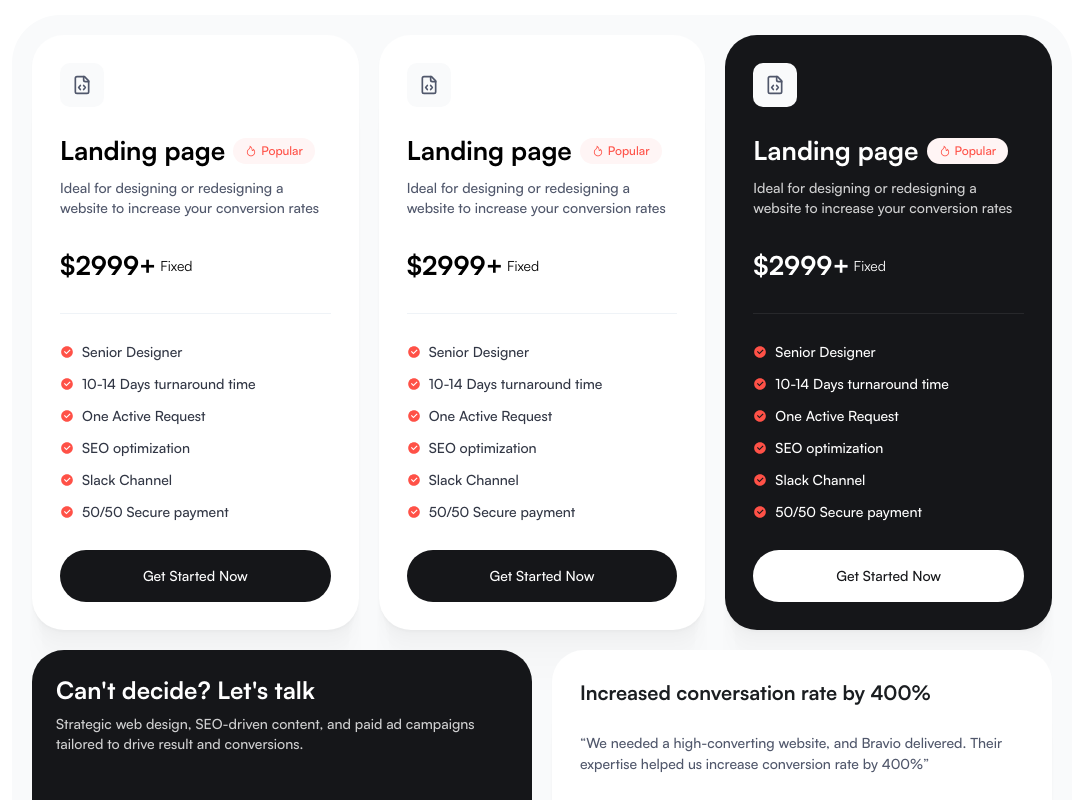
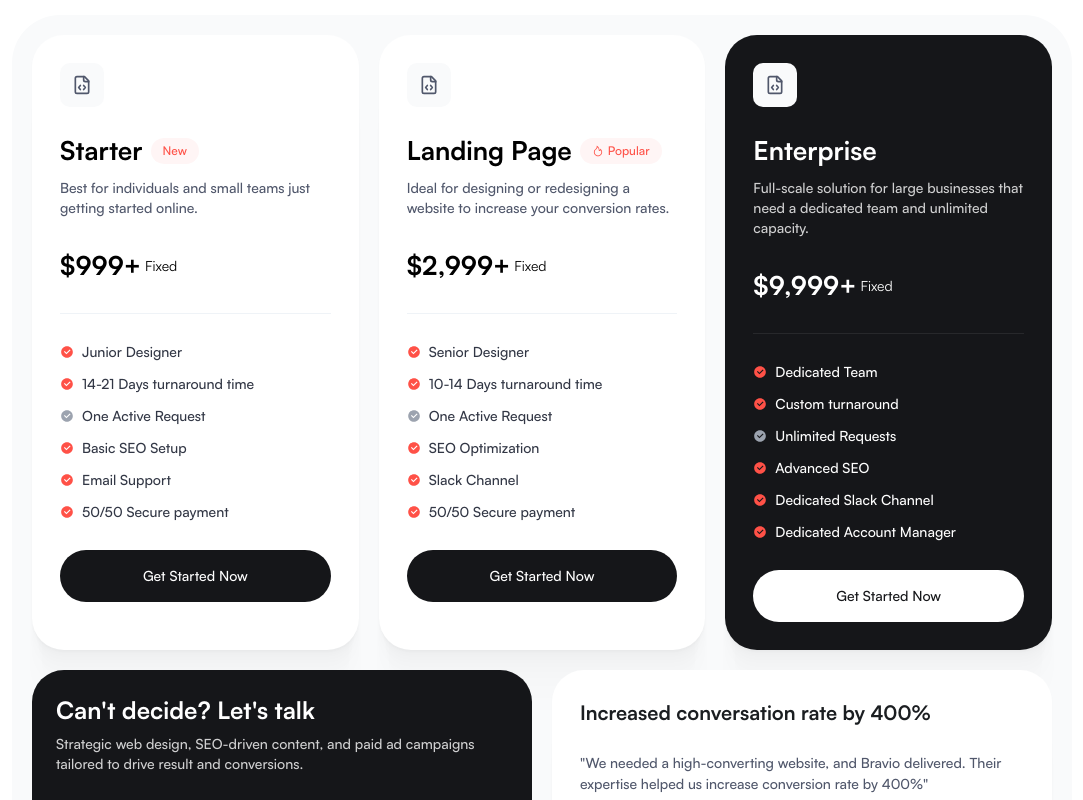
Before and after one commit to samtags/aptly-software-landing, a Next.js app: page / in a window 1280 px wide. Shown: the part 6820-7620 px from the top of the page, without its empty margins (98-1181 px from the left). Built offline with nearby package versions, Linux system fonts and the light colour scheme.

Commit message:
feat:(maping): update props and add array for pricing card

```diff
--- a/src/components/pricing.jsx
+++ b/src/components/pricing.jsx
@@ -5,6 +5,60 @@ import { LuFileCode } from "react-icons/lu";
 import { AiOutlineFire } from "react-icons/ai";
 import { HiArrowUpRight } from "react-icons/hi2";
 import { TestimonyCard } from "./testimonies";
+
+const plans = [
+  {
+    title: "Starter",
+    badge: { label: "New", icon: null },
+    description: "Best for individuals and small teams just getting started online.",
+    price: "$999+",
+    priceLabel: "Fixed",
+    features: [
+      "Junior Designer",
+      "14-21 Days turnaround time",
+      { label: "One Active Request", color: "#9ca3af" },
+      "Basic SEO Setup",
+      "Email Support",
+      "50/50 Secure payment",
+    ],
+    theme: "light",
+    className: "md:grid-col-span-1 lg:col-span-2",
+  },
+  {
+    title: "Landing Page",
+    badge: { label: "Popular", icon: "fire" },
+    description: "Ideal for designing or redesigning a website to increase your conversion rates.",
+    price: "$2,999+",
+    priceLabel: "Fixed",
+    features: [
+      "Senior Designer",
+      "10-14 Days turnaround time",
+      { label: "One Active Request", color: "#9ca3af" },
+      "SEO Optimization",
+      "Slack Channel",
+      "50/50 Secure payment",
+    ],
+    theme: "light",
+    className: "md:grid-col-span-1 lg:col-span-2",
+  },
+  {
+    title: "Enterprise",
+    badge: null,
+    description: "Full-scale solution for large businesses that need a dedicated team and unlimited capacity.",
+    price: "$9,999+",
+    priceLabel: "Fixed",
+    features: [
+      "Dedicated Team",
+      "Custom turnaround",
+      { label: "Unlimited Requests", color: "#9ca3af" },
+      "Advanced SEO",
+      "Dedicated Slack Channel",
+      "Dedicated Account Manager",
+    ],
+    theme: "dark",
+    className: "md:col-span-full lg:col-span-2",
+  },
+];
 
 export default function Pricing() {
   return (
@@ -22,9 +76,10 @@ export default function Pricing() {
       </p>
 
       <div className="bg-[#f9fafb] rounded-[48px] p-5 mt-12 flex flex-col gap-5 md:grid md:grid-cols-2 lg:grid-cols-6">
-        <PriceCard className="md:grid-col-span-1 lg:col-span-2" />
-        <PriceCard className="md:grid-col-span-1 lg:col-span-2" />
-        <PriceCard theme="dark" className="md:col-span-full lg:col-span-2" />
+
+        {plans.map((plan, i) => (
+          <PriceCard key={i} {...plan} />
+        ))}
 
         <div className="p-6 bg-[#151619] rounded-[32px] flex flex-col justify-between service-accent relative md:col-span-1 lg:col-span-3">
           <div className="text-xl lg:text-2xl">
@@ -44,11 +99,11 @@ export default function Pricing() {
           </div>
         </div>
 
-        <TestimonyCard
+       <TestimonyCard
           className="md:col-span-1 lg:col-span-3"
           rateDescription="Increased conversation rate by 400%"
           rateDescriptionClassName="text-[#1b1e21]!"
-          body="“We needed a high-converting website, and Bravio delivered. Their expertise helped us increase conversion rate by 400%”"
+          body={`"We needed a high-converting website, and Bravio delivered. Their expertise helped us increase conversion rate by 400%"`}
           imageUrl="/png/YlbsDACEKLniAdZ2B90nBFRBt14.png"
           name="Danielle Reyes"
           company="Founder, Ember & Co"
@@ -59,56 +114,47 @@ export default function Pricing() {
   );
 }
 
-function Feature({ children }) {
+function Feature({ children, color = "#ff5147" }) {
   return (
     <li className="font-medium text-sm flex gap-2 items-center">
-      <RiCheckboxCircleFill color="#ff5147" />
+      <RiCheckboxCircleFill color={color} />
       {children}
     </li>
   );
 }
 
-function PriceCard({ theme, className }) {
+function PriceCard({ theme, className, title, badge, description, price, priceLabel, features = [] }) {
+  const isDark = theme === "dark";
   return (
-    <div
-      className={`bg-white rounded-[32px] p-7 service-card-shadow ${className} ${theme === "dark" && "bg-[#151619]! text-white!"}`}
-    >
+    <div className={`bg-white rounded-[32px] p-7 service-card-shadow ${className} ${isDark && "bg-[#151619]! text-white!"}`}>
       <div className="w-[44px] h-[44px] flex items-center justify-center rounded-[10px] bg-[#f9fafb]">
         <LuFileCode className="text-[20px] text-[#50576b]" />
       </div>
       <div className="font-bold text-[20px] lg:text-[26px] mt-6 flex items-center gap-2">
-        Landing page
-        <div className="flex items-center gap-1 text-[12px] font-medium bg-[#fff5f5] text-[#ff5147] px-3 py-1 rounded-full">
-          <AiOutlineFire /> Popular
-        </div>
+        {title}
+        {badge && (
+          <div className="flex items-center gap-1 text-[12px] font-medium bg-[#fff5f5] text-[#ff5147] px-3 py-1 rounded-full">
+            {badge.icon === "fire" && <AiOutlineFire />}
+            {badge.label}
+          </div>
+        )}
       </div>
-      <p
-        className={`mt-2 text-sm font-medium text-[#50576b] md:max-w-[500px] ${theme === "dark" && "text-[#fffc]"}`}
-      >
-        Ideal for designing or redesigning a website to increase your conversion
-        rates
+      <p className={`mt-2 text-sm font-medium text-[#50576b] md:max-w-[500px] ${isDark && "text-[#fffc]"}`}>
+        {description}
       </p>
       <div className="flex items-center gap-1 my-7">
-        <span className="font-bold text-[20px] lg:text-[26px]">$2999+</span>
-        <span className="text-sm">Fixed</span>
+        <span className="font-bold text-[20px] lg:text-[26px]">{price}</span>
+        <span className="text-sm">{priceLabel}</span>
       </div>
-
-      <div
-        className={`border-t border-[#eff3f7] ${theme === "dark" && "border-[#ffffff14]!"}`}
-      />
-      <ul
-        className={`py-7 flex flex-col gap-3 text-[#323745] ${theme === "dark" && "text-white"}`}
-      >
-        <Feature>Senior Designer</Feature>
-        <Feature>10-14 Days turnaround time</Feature>
-        <Feature>One Active Request</Feature>
-        <Feature>SEO optimization</Feature>
-        <Feature>Slack Channel</Feature>
-        <Feature>50/50 Secure payment</Feature>
+      <div className={`border-t border-[#eff3f7] ${isDark && "border-[#ffffff14]!"}`} />
+      <ul className={`py-7 flex flex-col gap-3 text-[#323745] ${isDark && "text-white"}`}>
+        {features.map((f, i) => (
+          <Feature key={i} color={typeof f === "object" ? f.color : "#ff5147"}>
+            {typeof f === "object" ? f.label : f}
+          </Feature>
+        ))}
       </ul>
-      <button
-        className={`w-full rounded-full bg-[#151619] text-white py-4 text-sm font-medium ${theme === "dark" && "bg-[#fff]! text-[#151619]!"}`}
-      >
+      <button className={`w-full rounded-full bg-[#151619] text-white py-4 text-sm font-medium ${isDark && "bg-[#fff]! text-[#151619]!"}`}>
         Get Started Now
       </button>
     </div>
```
